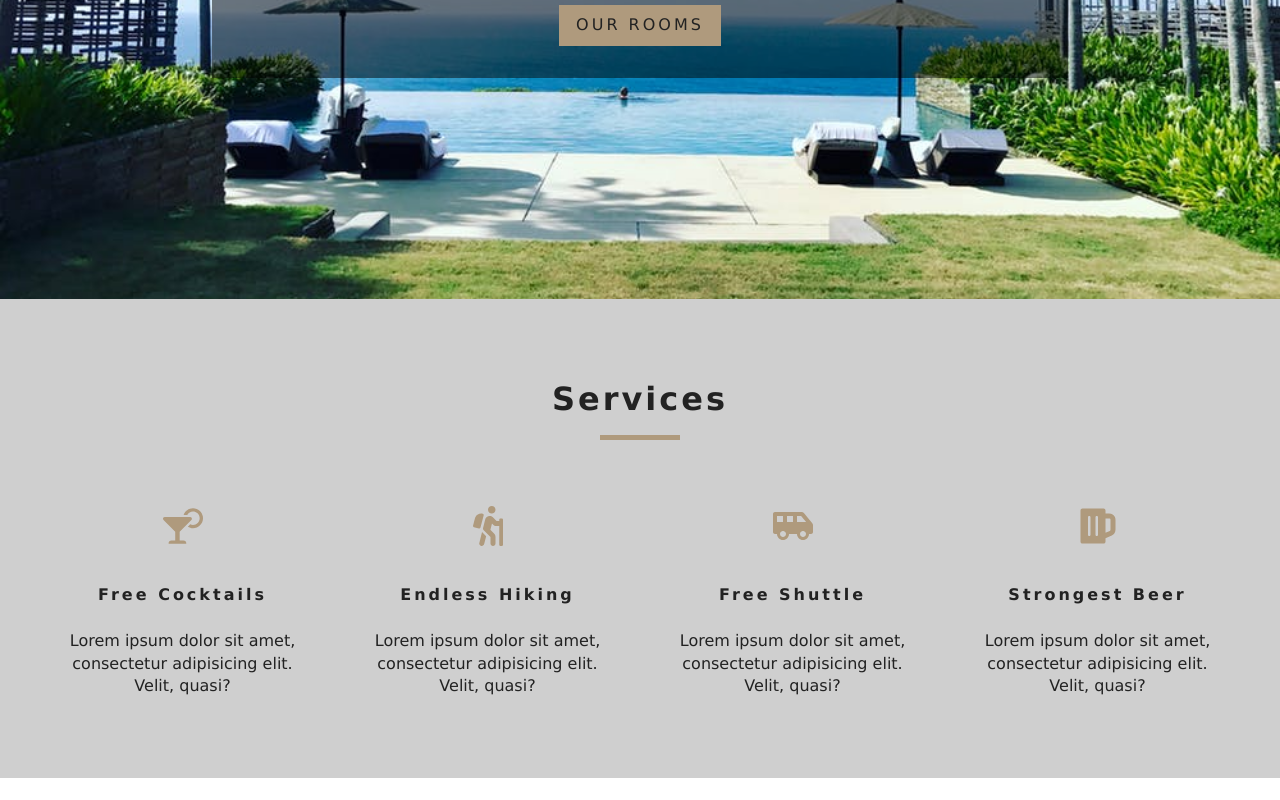
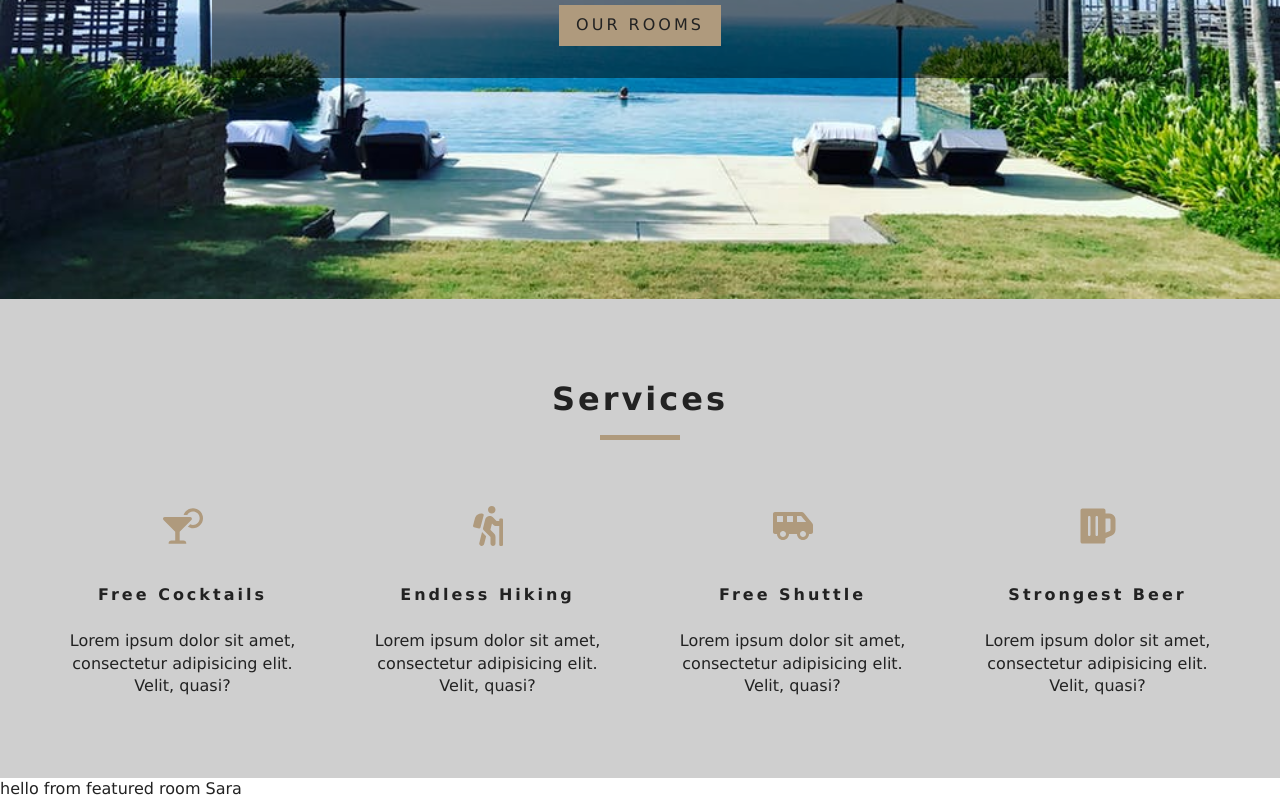
Before and after one commit to vernonkjr/my_resort, a React (Create React App) app: page / in a window 1280 px wide. Shown: the part 501-1301 px from the top of the page. Before the commit the page ends 1279 px from the top, so only its background shows below. Built offline with nearby package versions, Linux system fonts and the light colour scheme.

Commit message:
add FeaturedRooms and context setup

```diff
--- /dev/null
+++ b/src/components/FeaturedRooms.js
@@ -0,0 +1,14 @@
+import React, { Component } from 'react';
+import {RoomContext} from "../context";
+
+export default class FeaturedRooms extends Component {
+    static contextType = RoomContext;
+    render() {
+        const {name, gretting} = this.context;
+        return (
+            <div>
+                hello from featured room {name}
+            </div>
+        )
+    }
+}
--- /dev/null
+++ b/src/context.js
@@ -0,0 +1,20 @@
+import React, { Component } from 'react';
+
+const RoomContext = React.createContext();
+
+class RoomProvider extends Component {
+    state = {
+        greeting: "Hola",
+        name: "Sara"
+    }
+    render() {
+        return (
+            <RoomContext.Provider value={{...this.state}}>
+                {this.props.children}
+            </RoomContext.Provider>
+        )
+    }
+}
+
+const RoomConsumer = RoomContext.Consumer;
+export {RoomProvider, RoomConsumer, RoomContext};
--- a/src/index.js
+++ b/src/index.js
@@ -2,7 +2,8 @@ import React from 'react';
 import ReactDOM from 'react-dom';
 import {BrowserRouter as Router} from "react-router-dom";
 import App from './App';
+import {RoomProvider} from "./context";
 
-ReactDOM.render(<Router><App /></Router>,
+ReactDOM.render(<RoomProvider><Router><App /></Router></RoomProvider>,
   document.getElementById('root')
 );
--- a/src/pages/Home.js
+++ b/src/pages/Home.js
@@ -3,6 +3,7 @@ import Hero from "../components/Hero";
 import Banner from "../components/Banner";
 import {Link} from "react-router-dom";
 import Services from "../components/Services";
+import FeaturedRooms from "../components/FeaturedRooms";
 
 export default function Home() {
     return (
@@ -15,6 +16,7 @@ export default function Home() {
                 </Banner>
             </Hero>
             <Services />
+            <FeaturedRooms />
         </>
 
     )
```
